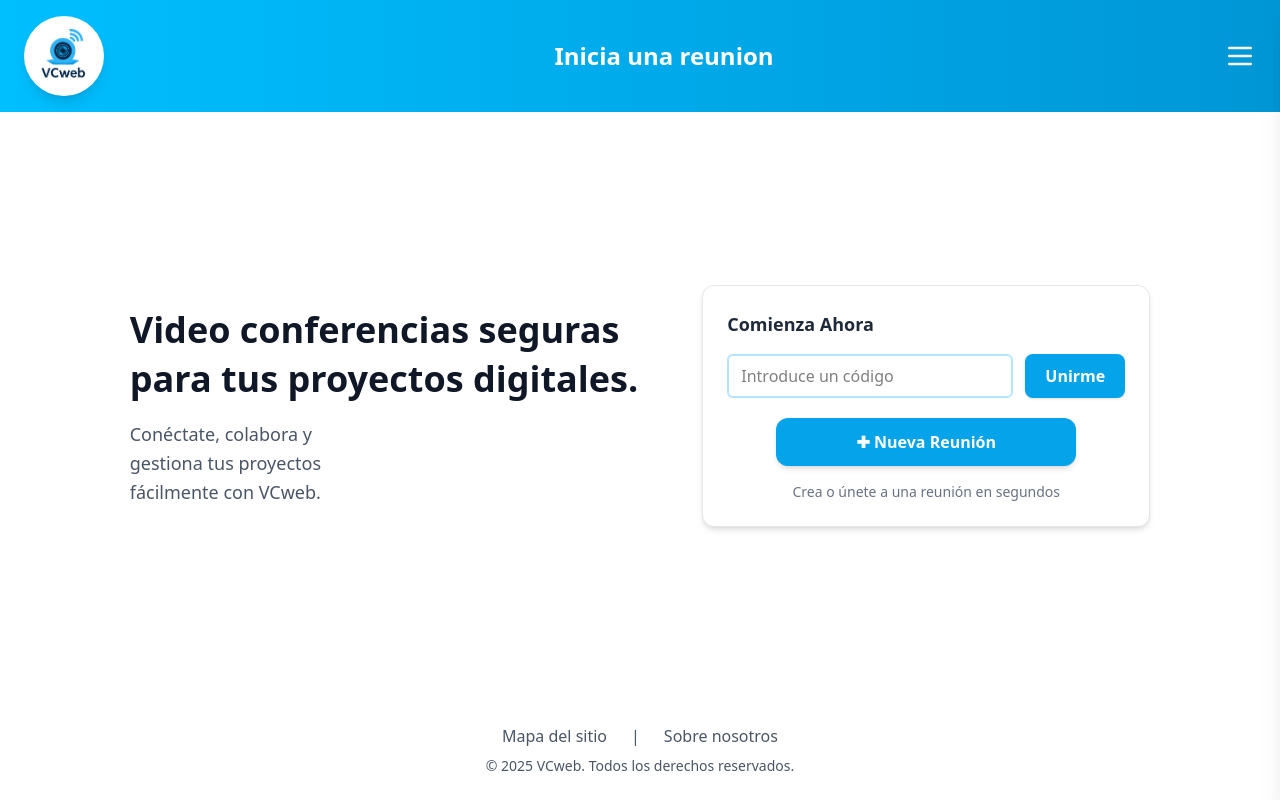
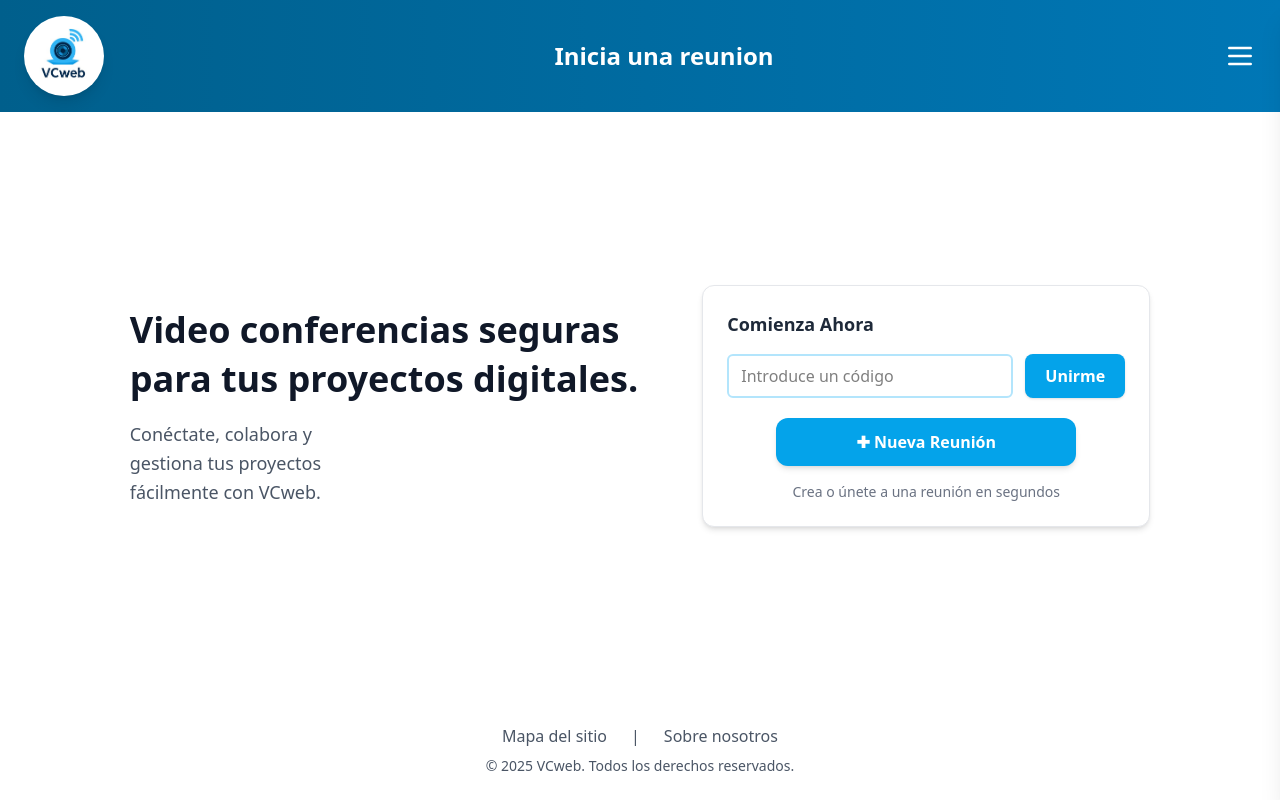
Before and after one commit to MarcoCastr0/VCweb-Front, a React (Vite) app: page /start-meeting in a window 1280 px wide. Built offline with nearby package versions, Linux system fonts and the light colour scheme; no server answers.

Commit message:
modified Header.tsx for wacg

```diff
--- a/src/components/Header.tsx
+++ b/src/components/Header.tsx
@@ -40,7 +40,7 @@ const Header = ({ title, showMenu = false }: HeaderProps) => {
     <>
       <header
         className="
-          bg-gradient-to-r from-[#00bfff] to-[#0096d6]
+          bg-gradient-to-r from-[#005f8c] to-[#0077b6]
           px-4 py-3
           sm:px-6 sm:py-4
           flex items-center justify-between
@@ -65,7 +65,7 @@ const Header = ({ title, showMenu = false }: HeaderProps) => {
           </div>
         </Link>
 
-        <h1 className="text-white text-lg sm:text-2xl font-semibold">
+        <h1 className="text-white text-lg sm:text-2xl font-bold">
           {title}
         </h1>
 
@@ -73,7 +73,7 @@ const Header = ({ title, showMenu = false }: HeaderProps) => {
           <button
             ref={buttonRef}
             onClick={() => setOpenMenu(true)}
-            className="text-white"
+            className="text-white hover:text-gray-200 focus:outline-none focus:ring-2 focus:ring-white rounded-md"
           >
             <svg
               className="w-6 h-6 sm:w-8 sm:h-8"
@@ -97,26 +97,27 @@ const Header = ({ title, showMenu = false }: HeaderProps) => {
       <div
         ref={menuRef}
         className={`
-          fixed top-0 right-0 h-full w-64 bg-[#edf5fc] shadow-xl
+          fixed top-0 right-0 h-full w-64 bg-[#f7fbff] shadow-xl
           transform transition-transform duration-300 z-50
           ${openMenu ? "translate-x-0" : "translate-x-full"}
         `}
       >
-        <div className="flex items-center justify-between px-6 py-5 border-b border-gray-200">
-          <h2 className="text-gray-800 font-semibold text-lg">Menú</h2>
+        <div className="flex items-center justify-between px-6 py-5 border-b border-gray-300">
+          <h2 className="text-[#003b66] font-semibold text-lg">Menú</h2>
           <button
             onClick={() => setOpenMenu(false)}
-            className="text-gray-500 text-2xl font-bold hover:text-gray-700"
+            className="text-[#003b66] text-2xl font-bold hover:text-[#0077b6] focus:outline-none focus:ring-2 focus:ring-[#0077b6] rounded-md"
+            aria-label="Cerrar menú"
           >
             ✕
           </button>
         </div>
 
-        <nav className="flex flex-col gap-6 mt-6 px-6 text-gray-800">
+        <nav className="flex flex-col gap-6 mt-6 px-6 text-[#003b66]">
           <Link
             to="/profile"
             onClick={() => setOpenMenu(false)}
-            className="flex items-center gap-3 text-md hover:text-[#0096d6]"
+            className="flex items-center gap-3 text-md hover:text-[#0077b6]"
           >
             🧑‍💼 Perfil
           </Link>
@@ -124,7 +125,7 @@ const Header = ({ title, showMenu = false }: HeaderProps) => {
           <Link
             to="/about"
             onClick={() => setOpenMenu(false)}
-            className="flex items-center gap-3 text-md hover:text-[#0096d6]"
+            className="flex items-center gap-3 text-md hover:text-[#0077b6]"
           >
             ℹ️ Sobre nosotros
           </Link>
@@ -132,7 +133,7 @@ const Header = ({ title, showMenu = false }: HeaderProps) => {
           <Link
             to="/"
             onClick={() => setOpenMenu(false)}
-            className="flex items-center gap-3 text-md text-red-500 hover:text-red-400"
+            className="flex items-center gap-3 text-md text-[#b30000] hover:text-[#e60000]"
           >
             🔒 Cerrar sesión
           </Link>
```
